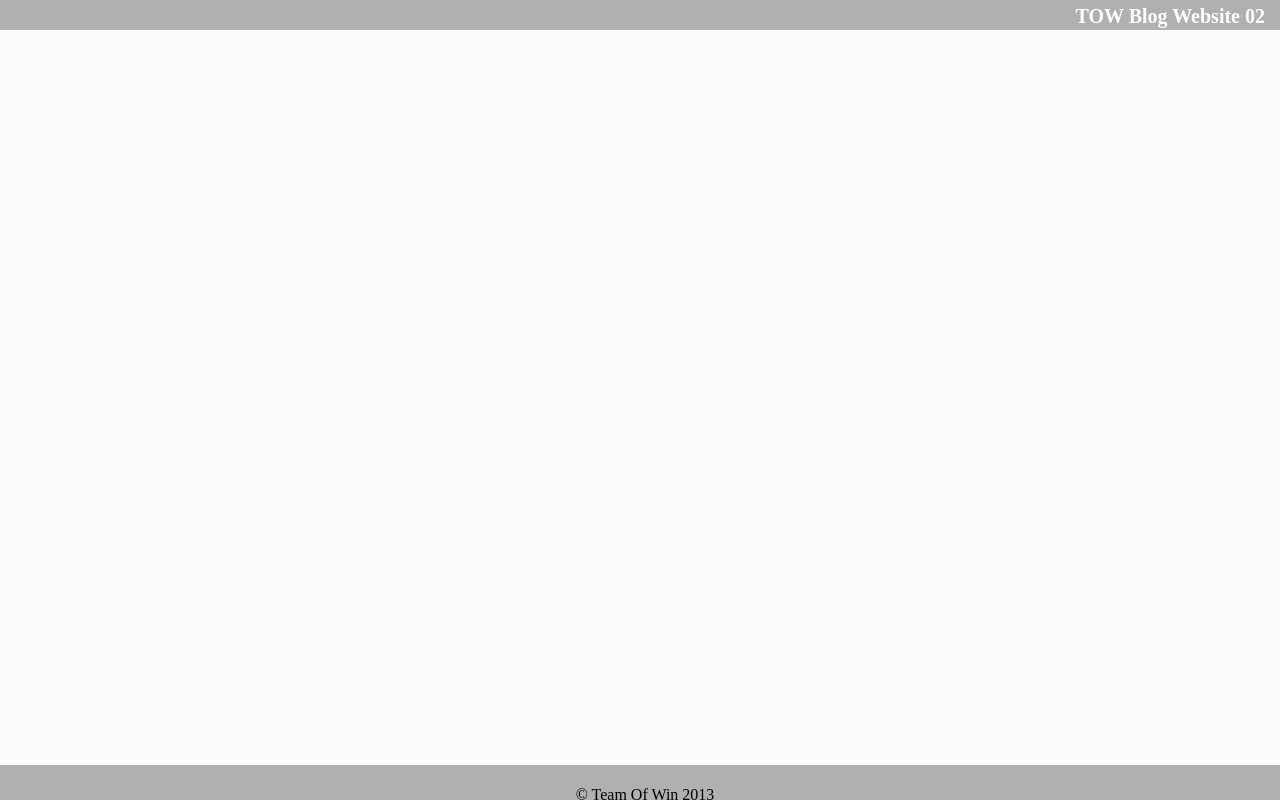
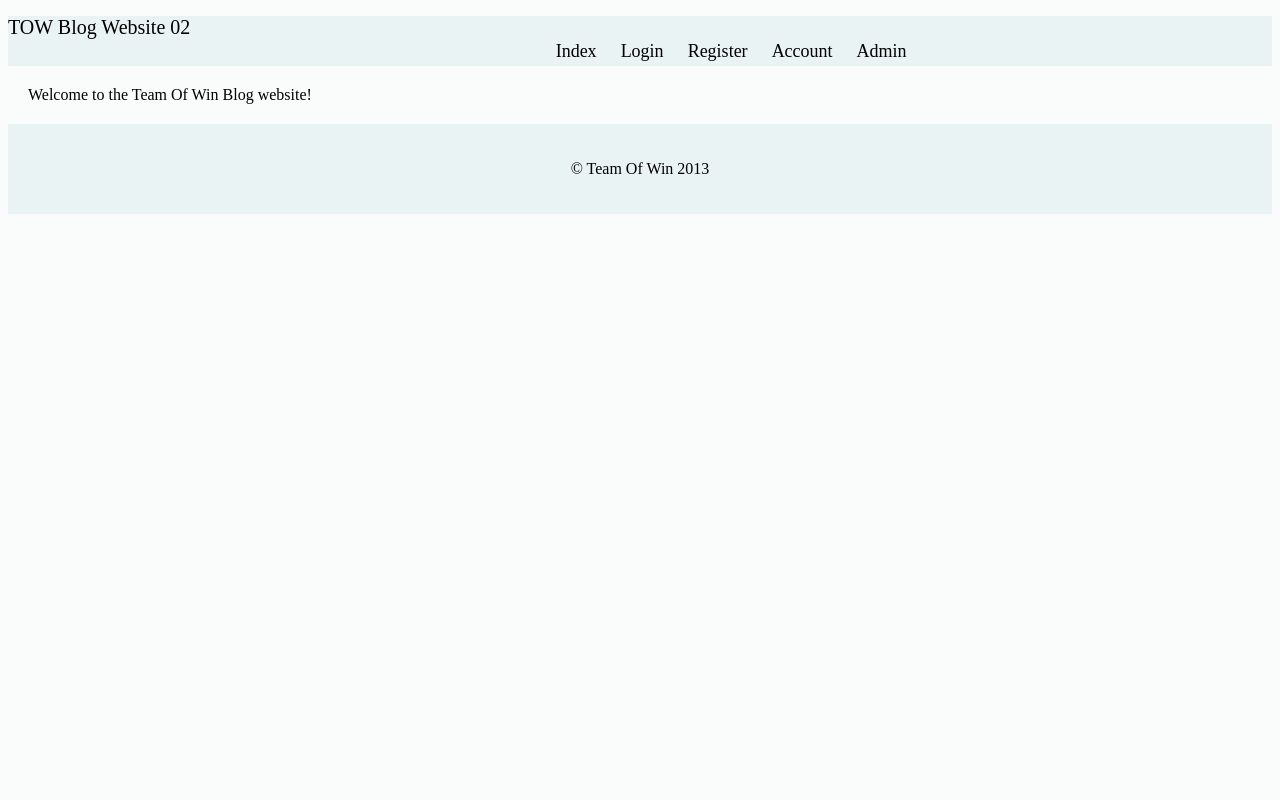
Before and after one commit to HexagonSystems/TeamOfWinBlog, a PHP site: page /workspace/ in a window 1280 px wide. Run offline with PHP 8.4, Linux system fonts and the light colour scheme; the visitor is signed in with stand-in values (Sample User, id 1).

Commit message:
CSS Changes these need to be merged into Alex's Changes

```diff
--- a/includes/css/footer.css
+++ b/includes/css/footer.css
@@ -1,11 +1,6 @@
 @CHARSET "ISO-8859-1";
 #footer{
-	background:#B0B0B0;
-	padding:5px;
-	height:25px;
+	background:#EAF3F4;
+	padding:20px;
 	text-align:center;
-	position:fixed;
-	bottom:0px;
-	width:100%;
-	z-index:1;
 }
--- a/includes/css/header.css
+++ b/includes/css/header.css
@@ -1,21 +1,39 @@
 @CHARSET "ISO-8859-1";
 
 #header{
-	position:fixed;
-	top:0%;
-	padding:5px;
-	height:20px;
-	background-color:#B0B0B0;
-	width:100%;
-	z-index:1;
-	text-align:right;
+	background:#EAF3F4;
+	height:50px;
+	display:block;
 }
 
 #header header{
 	font-size:20px;
 	display:inline-block;
-	font-weight:bold;
-	color:white;
-	margin-right:20px;
+	float:left;
 
 }
+
+nav{
+	text-align:center;
+	position:relative;;
+	top:50%;
+}
+
+nav ul{
+}
+
+nav li{
+	display:inline-block;
+	padding: 5 10px;
+}
+
+nav a{
+	text-decoration:none;
+	color: black;
+	font-size: 18px;
+	padding: 10px;
+}
+
+nav li:hover{
+	background:#CCE0E8;
+}
--- a/includes/css/main.css
+++ b/includes/css/main.css
@@ -1,12 +1,7 @@
 body{
 	background:#FAFCFC;
-	margin: auto;
-	padding:auto;
-	/*helps keeps the webpage centered*/
-	overflow-y: scroll;
-	overflow-x: hidden;
 }
 
-#container{
-
+#content{
+	padding:20px;
 }
--- a/includes/nav.php
+++ b/includes/nav.php
@@ -1,13 +1,12 @@
-<!--
 <nav>
 <ul>
-<li><a href="index.php?location=indexPage">HOME</a></li>
-<li><a href="index.php?location=indexPage">BLOGS</a></li>
-<li><a href="index.php?location=loginPage">ACCOUNT</a></li>
-<li><a href="index.php?location=indexPage">NEW POST</a></li>
+<li><a href="index.php?location=indexPage">Index</a></li>
+<li><a href="index.php?location=loginPage">Login</a></li>
+<li><a href="index.php?location=registerPage">Register</a></li>
+<li><a href="index.php?location=accountPage">Account</a></li>
+<li><a href="index.php?location=adminPage">Admin</a></li>
 </ul>
 </nav>
--->
 
 </header>
 <div id="content">
```
Also changed, not shown: includes/css/index.css (+2 -11 lines), view/loginView.php (line endings or trailing spaces).
